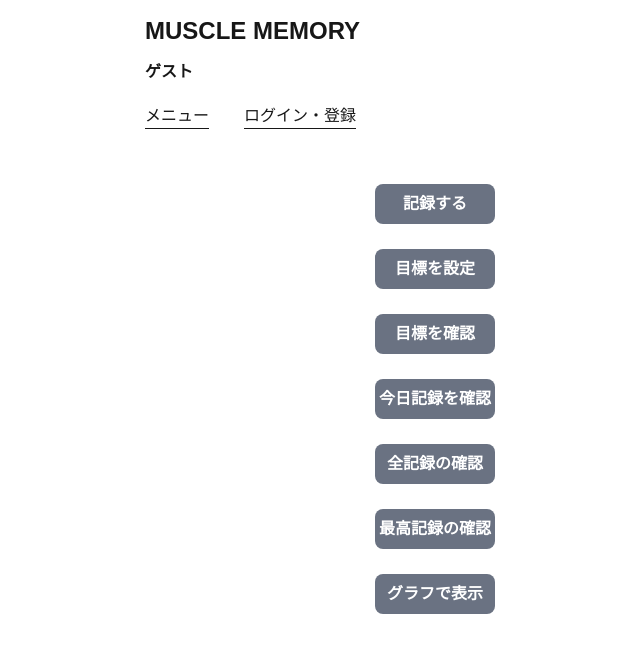
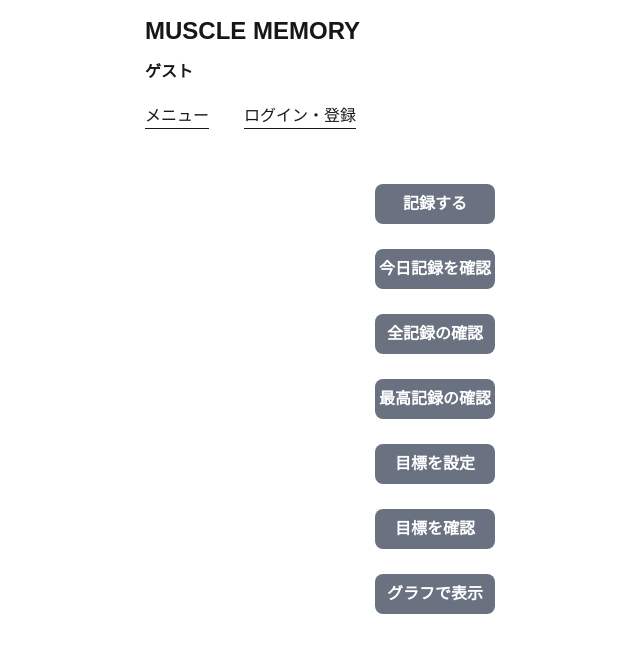
Before and after one commit to saishooo/MuscleMemoryApp2, a Next.js app: page /record in a window 1280 px wide. Shown: the top 652 px of the page, without its empty margins (205-845 px from the left). Built offline with nearby package versions, Linux system fonts and the light colour scheme; no server answers.

Commit message:
とりあえずの変更をコミット

```diff
--- a/src/app/record/goal/input/goalInputForm.tsx
+++ b/src/app/record/goal/input/goalInputForm.tsx
@@ -18,9 +18,10 @@ type Exercises = {
 type Props = {
   exerciseCategory: ExerciseCategory[];
   exercises: Exercises[];
+  userId: number | null;
 };
 
-export default function GoalInputForm({ exerciseCategory, exercises }: Props) {
+export default function GoalInputForm({ exerciseCategory, exercises, userId }: Props) {
   const [selectedCategory, setSelectedCategory] = useState("");
 
   return (
--- a/src/app/record/goal/input/page.tsx
+++ b/src/app/record/goal/input/page.tsx
@@ -3,14 +3,25 @@
 //トレーニング内容を記録するページのとりあえずのUI SQLを導入する予定なので
 
 import { getPrisma } from "@/lib/prisma";
+import { cookies } from "next/headers";
+import { unstable_noStore as noStore } from "next/cache";
 import GoalInputForm from "./goalInputForm";
 
 export default async function GoalInputPage() {
+  noStore();
   const prisma = getPrisma();
   const exerciseCategory = await prisma.exerciseCategory.findMany();
   const exercises = await prisma.exercise.findMany();
 
+  //ログイン情報の取得
+  const cookiesStore = await cookies();
+  const userId = cookiesStore.get("userId")?.value;
+  let isloginUserId = null;
+  if (userId) {
+    isloginUserId = Number(userId);
+  }
+
   return (
-    <GoalInputForm exerciseCategory={exerciseCategory} exercises={exercises} />
+    <GoalInputForm exerciseCategory={exerciseCategory} exercises={exercises} userId={isloginUserId} />
   );
 }
--- a/src/app/record/input/page.tsx
+++ b/src/app/record/input/page.tsx
@@ -7,7 +7,7 @@ import { cookies } from "next/headers";
 import { unstable_noStore as noStore } from "next/cache";
 import RecordInputForm from "./recordInputForm";
 
-export default async function recordTrainingPage() {
+export default async function RecordTrainingPage() {
   noStore();
   const prisma = getPrisma();
   const exerciseCategory = await prisma.exerciseCategory.findMany();
--- a/src/app/record/page.tsx
+++ b/src/app/record/page.tsx
@@ -6,11 +6,11 @@ import Link from "next/link";
 export default function Home() {
   const items = [
     { id: 1, href: "/record/input", label: "記録する" },
-    { id: 2, href: "/record/goal/input", label: "目標を設定" },
-    { id: 3, href: "/record/goal", label: "目標を確認" },
-    { id: 4, href: "/record/today-records", label: "今日記録を確認" },
-    { id: 5, href: "/record/all-records", label: "全記録の確認" },
-    { id: 6, href: "/record/best-records", label: "最高記録の確認" },
+    { id: 2, href: "/record/today-records", label: "今日記録を確認" },
+    { id: 3, href: "/record/all-records", label: "全記録の確認" },
+    { id: 4, href: "/record/best-records", label: "最高記録の確認" },
+    { id: 5, href: "/record/goal/input", label: "目標を設定" },
+    { id: 6, href: "/record/goal", label: "目標を確認" },
     { id: 7, href: "/", label: "グラフで表示" },
   ];
   return (
```
